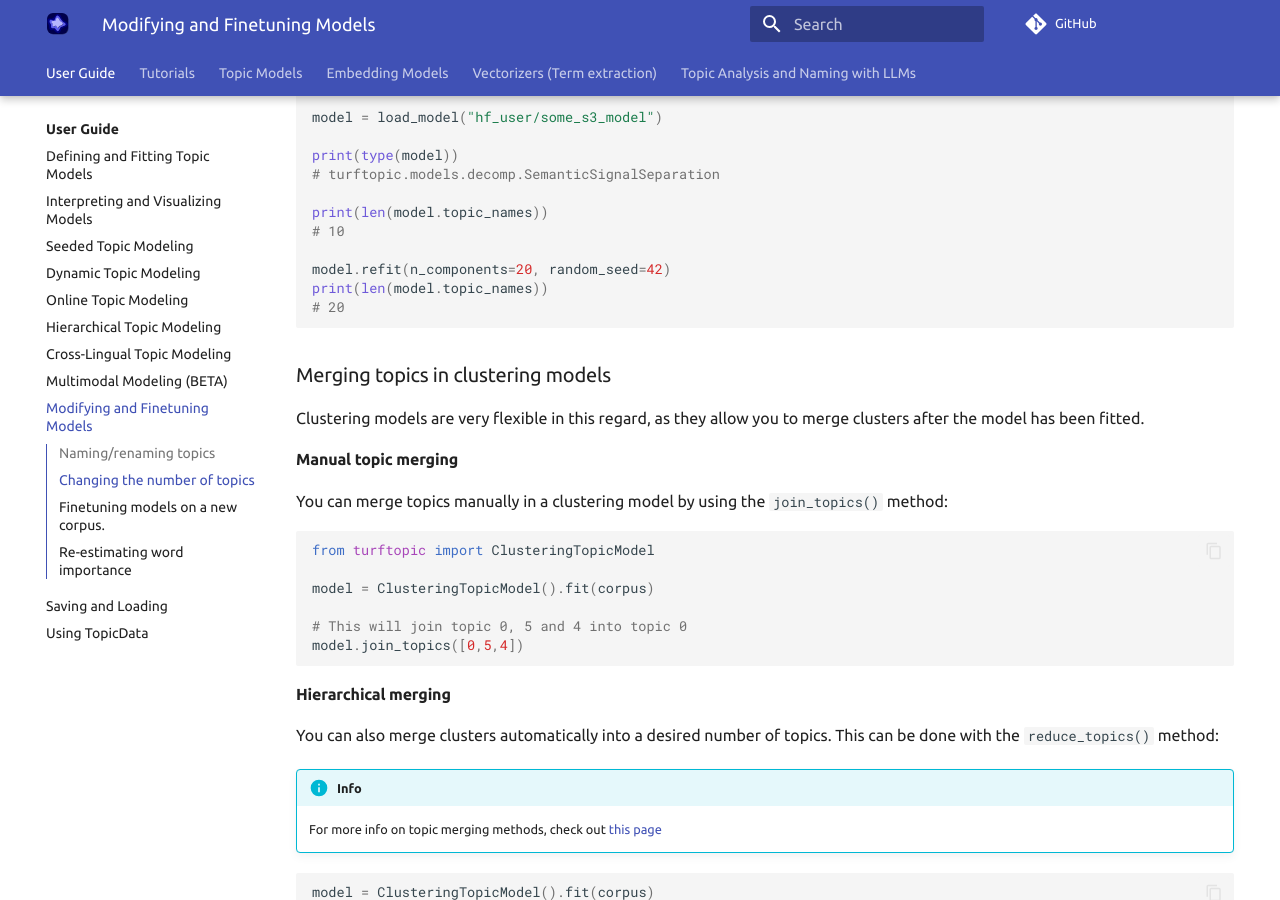
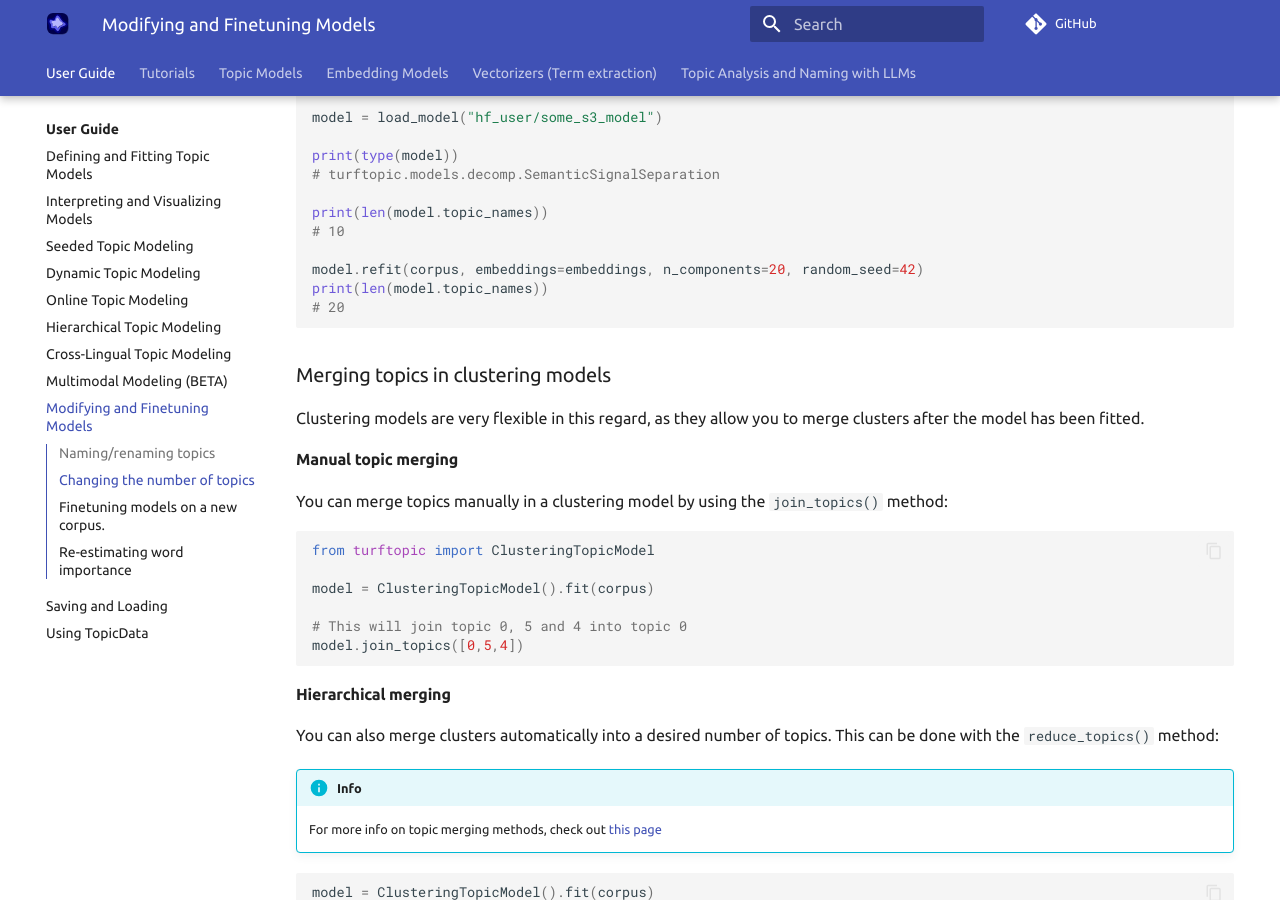
Before and after one commit to x-tabdeveloping/turftopic, an MkDocs documentation site: the page built from docs/finetuning.md, in a window 1280 px wide and 900 px high, scrolled down 993 px. Built offline with MkDocs 1.6.1 and Material for MkDocs 9.7.7, drawn with Linux system fonts in a browser that asks for light colours; comment, search, counter and statistics services are not loaded.

Commit message:
Fixed refit docs

````diff
--- a/docs/finetuning.md
+++ b/docs/finetuning.md
@@ -49,7 +49,7 @@ print(type(model))
 print(len(model.topic_names))
 # 10
 
-model.refit(n_components=20, random_seed=42)
+model.refit(corpus, embeddings=embeddings, n_components=20, random_seed=42)
 print(len(model.topic_names))
 # 20
 ```
````
Also changed, not shown: docs/s3.md (+1 -1 lines).
